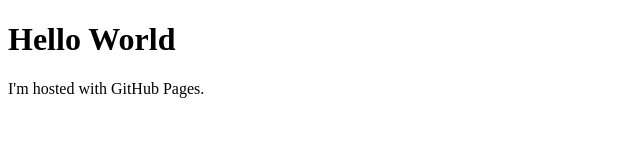
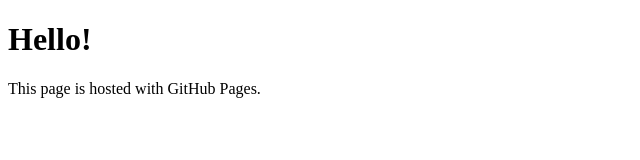
Before and after one commit to Daniel-Tai-business/Daniel-Tai-business.github.io, a plain HTML site: page index.html in a window 1280 px wide. Shown: the whole page, without its empty margins (0-640 px from the left). Drawn offline with Linux system fonts and the light colour scheme.

Commit message:
Update index.html

```diff
--- a/index.html
+++ b/index.html
@@ -1,7 +1,7 @@
 <!DOCTYPE html>
 <html>
 <body>
-<h1>Hello World</h1>
-<p>I'm hosted with GitHub Pages.</p>
+<h1>Hello!</h1>
+<p>This page is hosted with GitHub Pages.</p>
 </body>
 </html>
```
